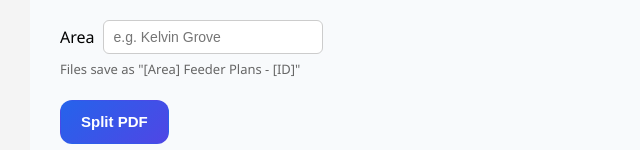
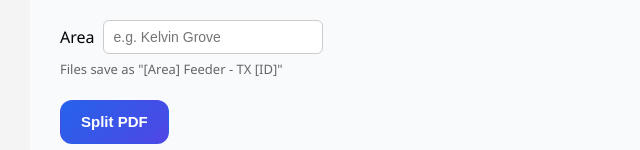
Before and after one commit to Cha-NPE/LV_Splitter, a React (Vite) app: page / in a window 1280 px wide. Shown: the part 210-360 px from the top of the page, without its empty margins (0-640 px from the left). Built offline with nearby package versions, Linux system fonts and the light colour scheme.

Commit message:
Changed naming again

```diff
--- a/src/components/PdfSplitter.jsx
+++ b/src/components/PdfSplitter.jsx
@@ -155,7 +155,7 @@ function PdfSplitter() {
         return s || null;
     }
 
-    // Builds "[Area] Feeder Plans - [ID]". "/" in the ID is swapped out
+    // Builds "[Area] Feeder - TX [ID]". "/" in the ID is swapped out
     // because it isn't allowed in filenames.
     function buildFeederPlanFilename(area, id) {
         if (!id) return null;
@@ -300,7 +300,7 @@ function PdfSplitter() {
             }
 
             const parsedFilename = buildFeederPlanFilename(area, idResult.id);
-            const baseFilename = parsedFilename || sanitizeFilename(`${area} Feeder Plans - Document ${chunkNumber}`) || `Document ${chunkNumber}`;
+            const baseFilename = parsedFilename || sanitizeFilename(`${area} Feeder - Document ${chunkNumber}`) || `Document ${chunkNumber}`;
             let filename = baseFilename;
             for (let copy = 2; usedFilenames.has(filename.toLowerCase()); copy++) {
                 filename = `${baseFilename} (${copy})`;
@@ -640,7 +640,7 @@ function PdfSplitter() {
                         />
                     </label>
                     <p style={{ margin: '6px 0 0', color: '#666', fontSize: '13px' }}>
-                        Files save as "{splitArea.trim() || "[Area]"} Feeder Plans - [ID]"
+                        Files save as "{splitArea.trim() || "[Area]"} Feeder - TX [ID]"
                     </p>
                     <br />
                     <button onClick={splitPdf} disabled={isSplitting}>
```
